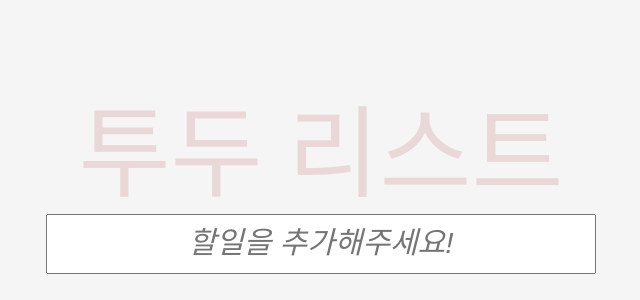
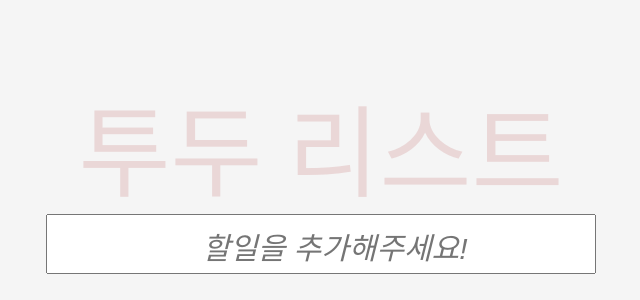
Before and after one commit to kzh4295/js-todo-app, a website: page index.html in a window 1280 px wide. Shown: the part 94-394 px from the top of the page, without its empty margins (319-959 px from the left). Drawn offline with Linux system fonts and the light colour scheme.

```diff
--- a/style.css
+++ b/style.css
@@ -30,6 +30,8 @@
   position: relative;
 }
 input {
+  padding-left: 30px;
+  font-size: 30px;
   width: 100%;
   height: 60px;
   position: relative;
```
Also changed, not shown: 1 other file.
